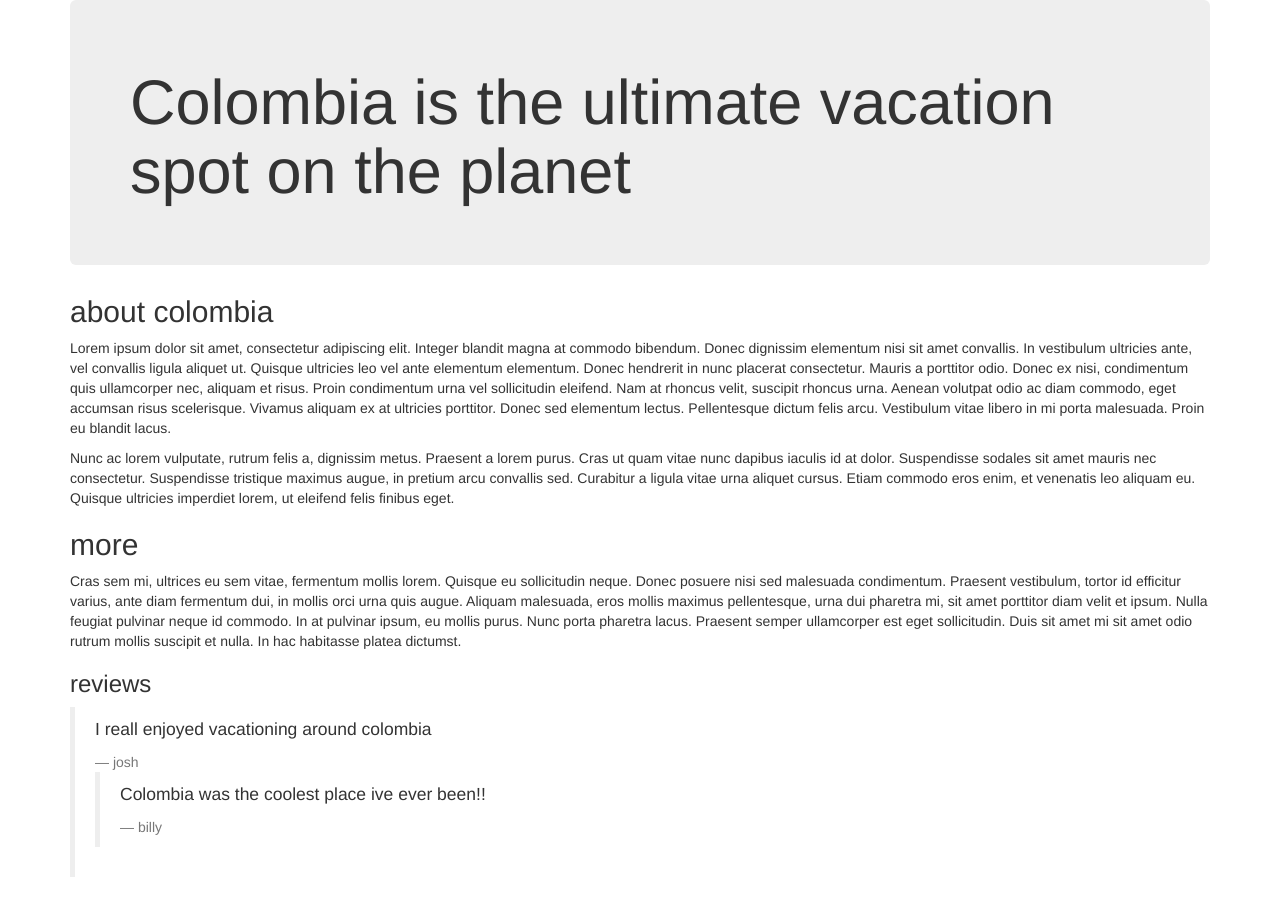
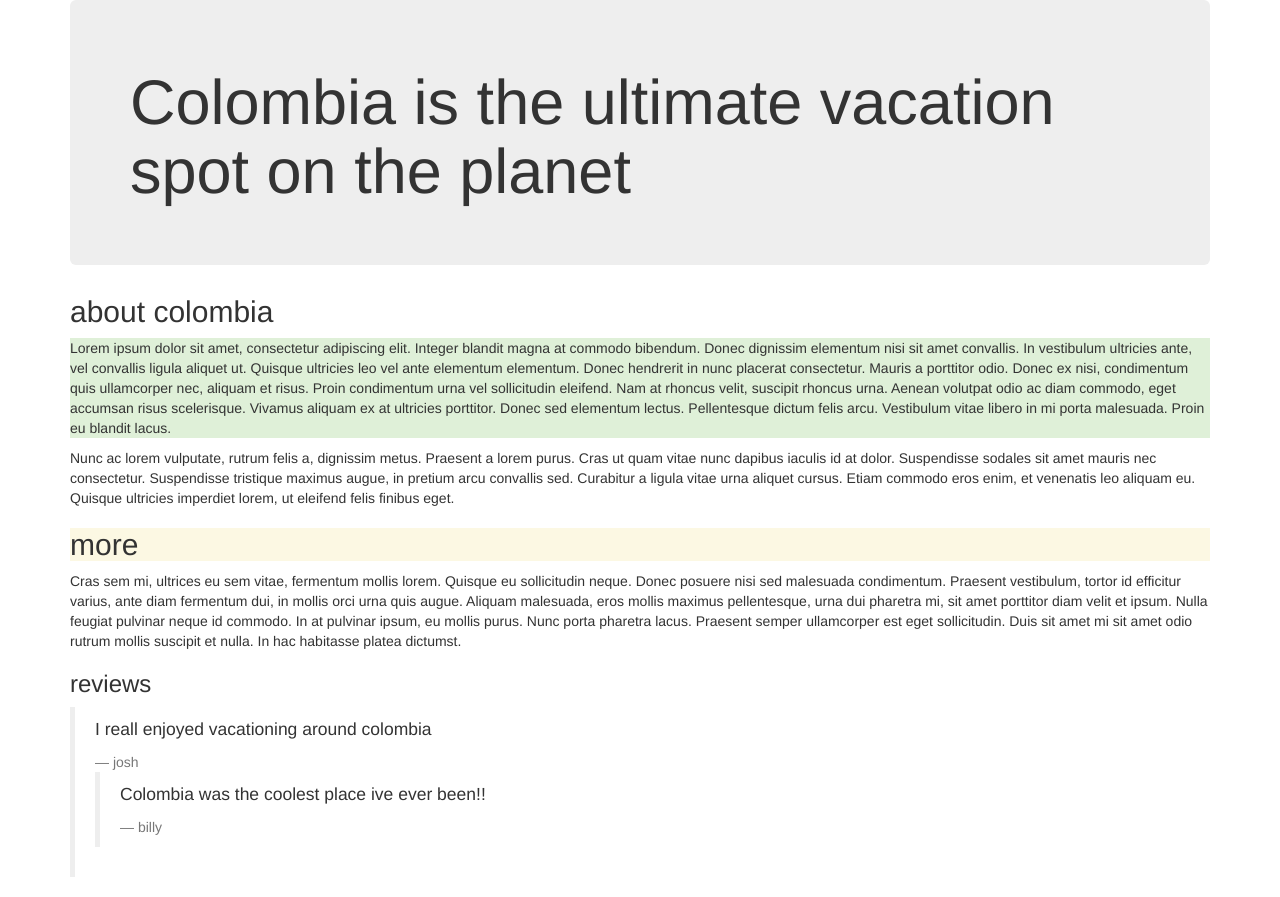
Before and after one commit to kmh620/vacation-site, a plain HTML site: page index.html in a window 1280 px wide. Drawn offline with nearby package versions, Linux system fonts and the light colour scheme.

Commit message:
add color with bg- properites

```diff
--- a/index.html
+++ b/index.html
@@ -13,11 +13,11 @@
       <h1>Colombia is the ultimate vacation spot on the planet</h1>
     </div>
     <h2>about colombia</h2>
-    <p>Lorem ipsum dolor sit amet, consectetur adipiscing elit. Integer blandit magna at commodo bibendum. Donec dignissim elementum nisi sit amet convallis. In vestibulum ultricies ante, vel convallis ligula aliquet ut. Quisque ultricies leo vel ante elementum elementum. Donec hendrerit in nunc placerat consectetur. Mauris a porttitor odio. Donec ex nisi, condimentum quis ullamcorper nec, aliquam et risus. Proin condimentum urna vel sollicitudin eleifend. Nam at rhoncus velit, suscipit rhoncus urna. Aenean volutpat odio ac diam commodo, eget accumsan risus scelerisque. Vivamus aliquam ex at ultricies porttitor. Donec sed elementum lectus. Pellentesque dictum felis arcu. Vestibulum vitae libero in mi porta malesuada. Proin eu blandit lacus.
+    <p class="bg-success">Lorem ipsum dolor sit amet, consectetur adipiscing elit. Integer blandit magna at commodo bibendum. Donec dignissim elementum nisi sit amet convallis. In vestibulum ultricies ante, vel convallis ligula aliquet ut. Quisque ultricies leo vel ante elementum elementum. Donec hendrerit in nunc placerat consectetur. Mauris a porttitor odio. Donec ex nisi, condimentum quis ullamcorper nec, aliquam et risus. Proin condimentum urna vel sollicitudin eleifend. Nam at rhoncus velit, suscipit rhoncus urna. Aenean volutpat odio ac diam commodo, eget accumsan risus scelerisque. Vivamus aliquam ex at ultricies porttitor. Donec sed elementum lectus. Pellentesque dictum felis arcu. Vestibulum vitae libero in mi porta malesuada. Proin eu blandit lacus.
 
 </p>
 <p>Nunc ac lorem vulputate, rutrum felis a, dignissim metus. Praesent a lorem purus. Cras ut quam vitae nunc dapibus iaculis id at dolor. Suspendisse sodales sit amet mauris nec consectetur. Suspendisse tristique maximus augue, in pretium arcu convallis sed. Curabitur a ligula vitae urna aliquet cursus. Etiam commodo eros enim, et venenatis leo aliquam eu. Quisque ultricies imperdiet lorem, ut eleifend felis finibus eget.</p>
-<h2> more</h2>
+<h2 class="bg-warning">more</h2>
 <p>Cras sem mi, ultrices eu sem vitae, fermentum mollis lorem. Quisque eu sollicitudin neque. Donec posuere nisi sed malesuada condimentum. Praesent vestibulum, tortor id efficitur varius, ante diam fermentum dui, in mollis orci urna quis augue. Aliquam malesuada, eros mollis maximus pellentesque, urna dui pharetra mi, sit amet porttitor diam velit et ipsum. Nulla feugiat pulvinar neque id commodo. In at pulvinar ipsum, eu mollis purus. Nunc porta pharetra lacus. Praesent semper ullamcorper est eget sollicitudin. Duis sit amet mi sit amet odio rutrum mollis suscipit et nulla. In hac habitasse platea dictumst.</p>
 <h3>reviews</h3>
 <blockquote>
```
